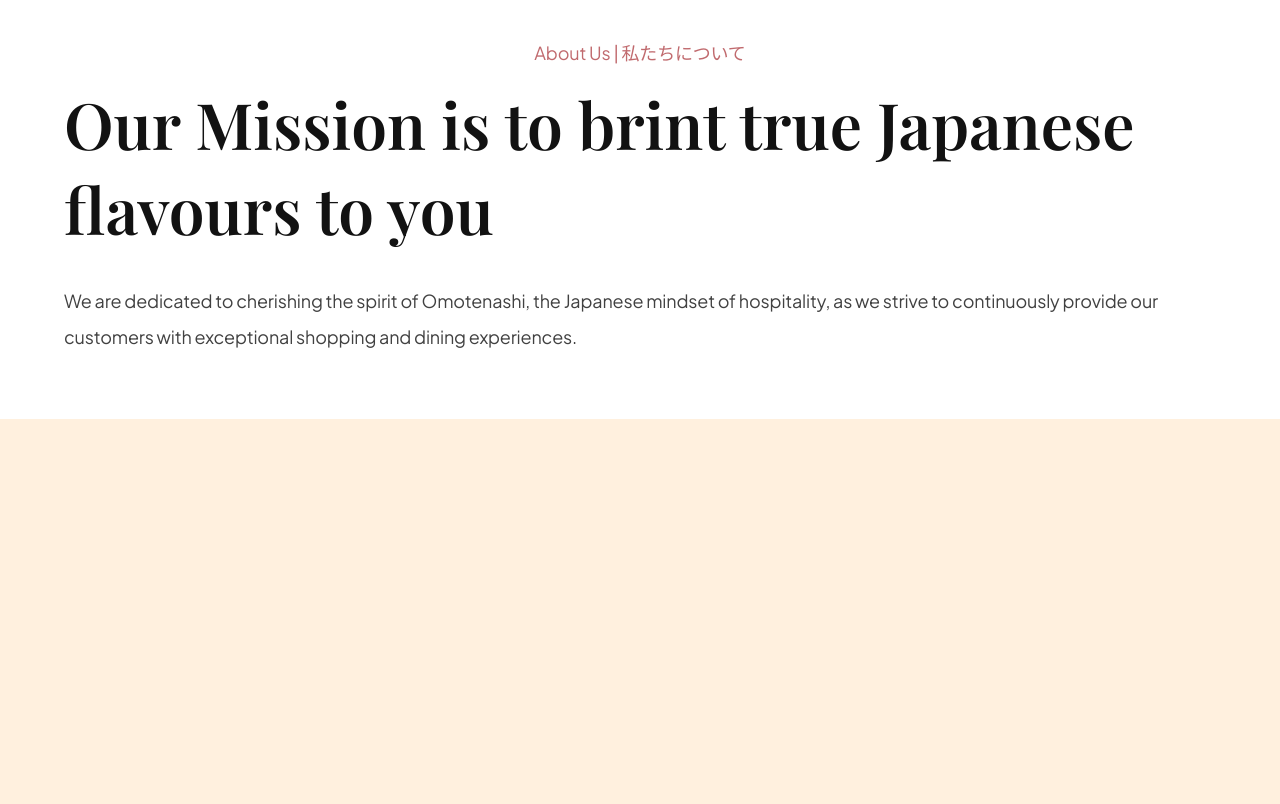
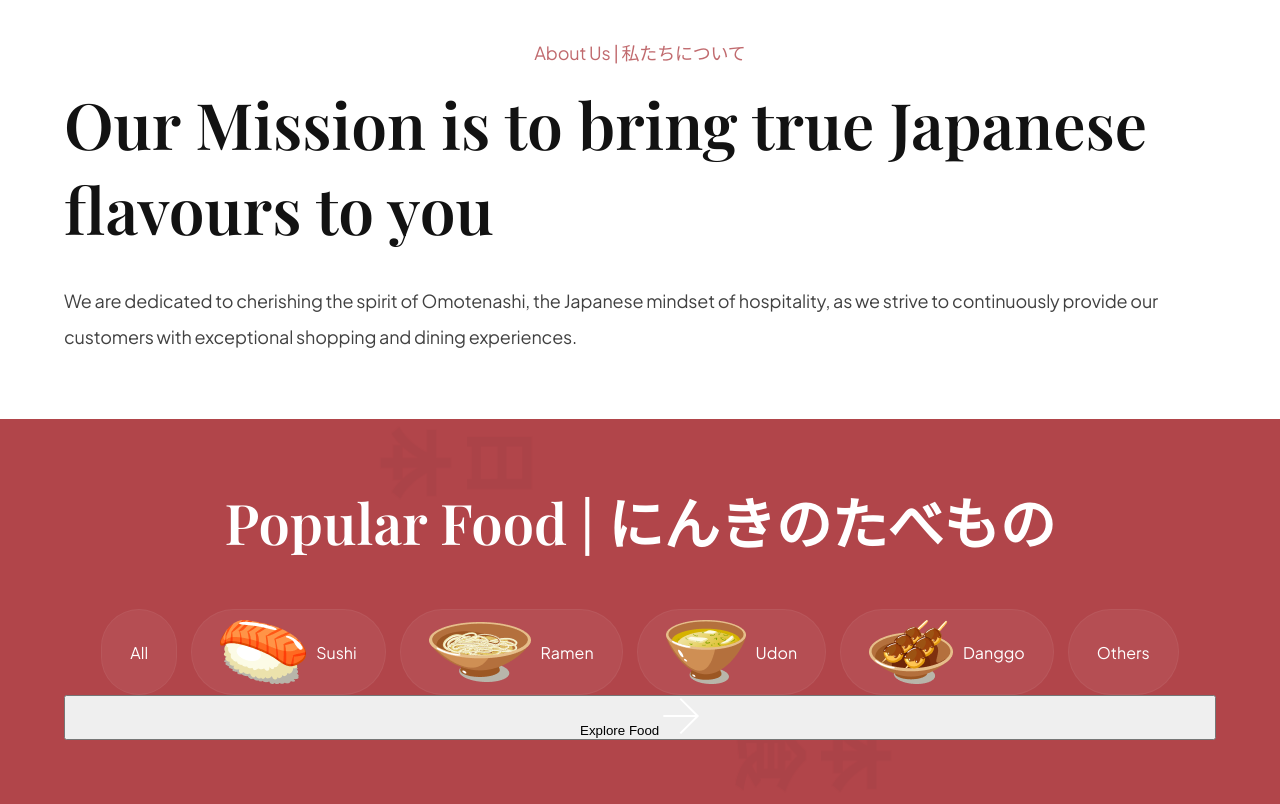
Before and after one commit to Almiramahsa/slicing-design, a website built with Vite: page index.html in a window 1280 px wide. Shown: the part 1339-2143 px from the top of the page. Before the commit the page ends 1758 px from the top, so only its background shows below. Built offline with nearby package versions, Linux system fonts and the light colour scheme.

Commit message:
popular section

```diff
--- a/css/sections/about.css
+++ b/css/sections/about.css
@@ -58,13 +58,11 @@
   border-radius: 32px 0 0 32px;
   border: 0;
   outline: 0;
-
   color: #fff;
   font-family: var(--plus-jakarta-sans);
   font-weight: 500;
   font-size: 18px;
   line-height: 23px;
-
   cursor: pointer;
 }
 
--- a/css/sections/popular.css
+++ b/css/sections/popular.css
@@ -0,0 +1,48 @@
+.popular-foods {
+  padding: 64px;
+
+  display: flex;
+  flex-direction: column;
+
+  background-color: var(--primary-color);
+  background-image: url('../../assets/popular_bg.png');
+  background-position: center;
+  background-repeat: no-repeat;
+  background-size: contain;
+  overflow: hidden;
+}
+
+.popular-foods__title {
+  font-size: 56px;
+  font-family: var(--playfair-display);
+  font-weight: 600;
+  line-height: 78px;
+  color: #fff;
+  text-align: center;
+}
+
+.popular-foods__filters {
+  margin-top: 48px;
+  max-width: 100%;
+  overflow-x: auto;
+  display: flex;
+  justify-content: center;
+  gap: 14px;
+}
+
+.popular-foods__filter-btn {
+  padding: 10px 28px;
+  display: flex;
+  flex-direction: row;
+  align-items: center;
+  gap: 10px;
+  background: rgba(255, 255, 255, 0.05);
+  border: 1px solid rgba(255, 255, 255, 0.05);
+  border-radius: 50px;
+  font-size: 16px;
+  font-weigght: 300px;
+  line-weight: 25px;
+  font-family: var(--plus-jakarta-sans);
+  color: #fff;
+  cursor: pointer;
+}
--- a/index.html
+++ b/index.html
@@ -91,11 +91,33 @@
         </div>
         <div class="about-us__content"  data-aos="fade-left">
           <p class="sushi__subtitle"> About Us | 私たちについて </p>
-          <h3 class="sushi__title">Our Mission is to brint true Japanese flavours to you</h3>
+          <h3 class="sushi__title">Our Mission is to bring true Japanese flavours to you</h3>
           <p class="sushi__description">We are dedicated to cherishing the spirit of Omotenashi, the Japanese mindset of hospitality, as we strive to continuously provide our customers with exceptional shopping and dining experiences.</p>
-
         </div>
       </div>
+    </section>
+    <section class="popular-foods" id="menu">
+      <h2 class="popular-foods__title">Popular Food | にんきのたべもの</h2>
+      <div class="popular-foods__filters sushi__hide-scrollbar">
+        <button class="popular-foods__filter-btn active">All</button>
+        <button class="popular-foods__filter-btn active">
+          <img src="/assets/sushi-9.png" alt="sushi 9"/>Sushi
+        </button>
+        <button class="popular-foods__filter-btn active">
+          <img src="/assets/sushi-8.png" alt="sushi 8"/>Ramen
+        </button>
+        <button class="popular-foods__filter-btn active">
+          <img src="/assets/sushi-7.png" alt="sushi 7"/>Udon
+        </button>
+        <button class="popular-foods__filter-btn active">
+          <img src="/assets/sushi-6.png" alt="sushi 6"/>Danggo
+        </button>
+        <button class="popular-foods__filter-btn ">Others</button>
+      </div>
+<div class="popular-foods__catalogue"></div>
+<button class="popular-foods__button">Explore Food
+  <img src="assets/arrow-right.svg" alt="arrow-right"/>
+</button>
     </section>
     <script src="js/script.js" type="module"></script>
   </body>
```
